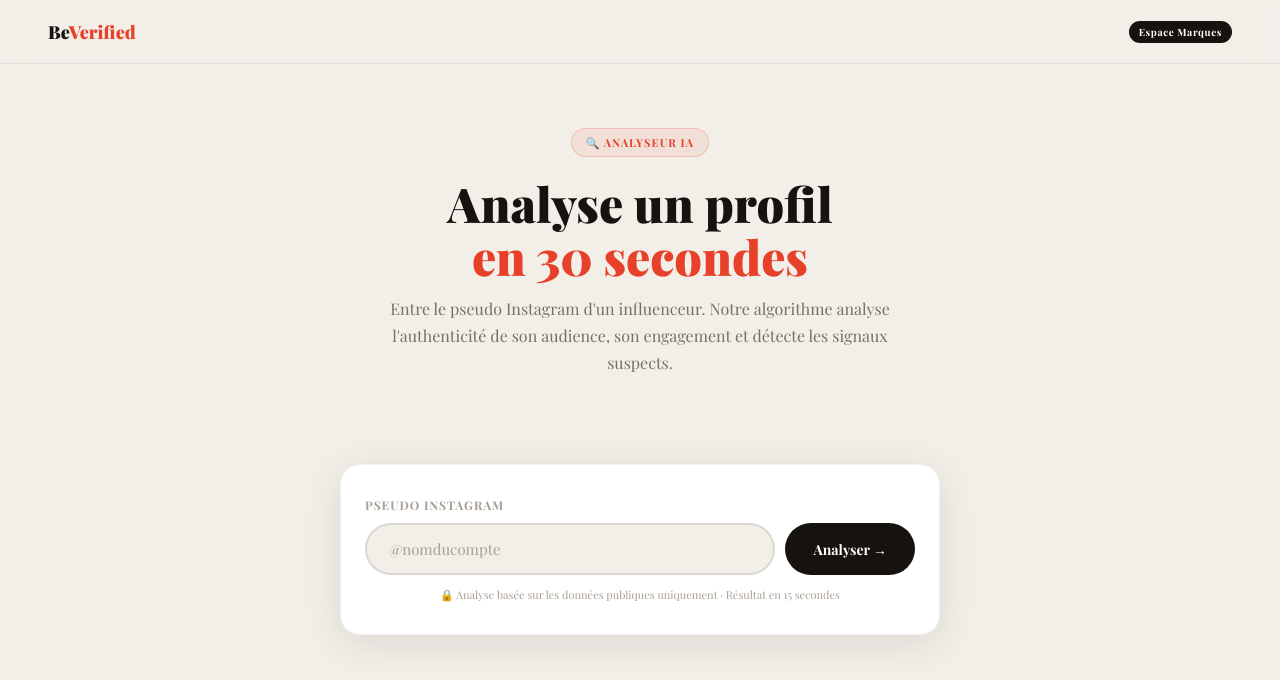
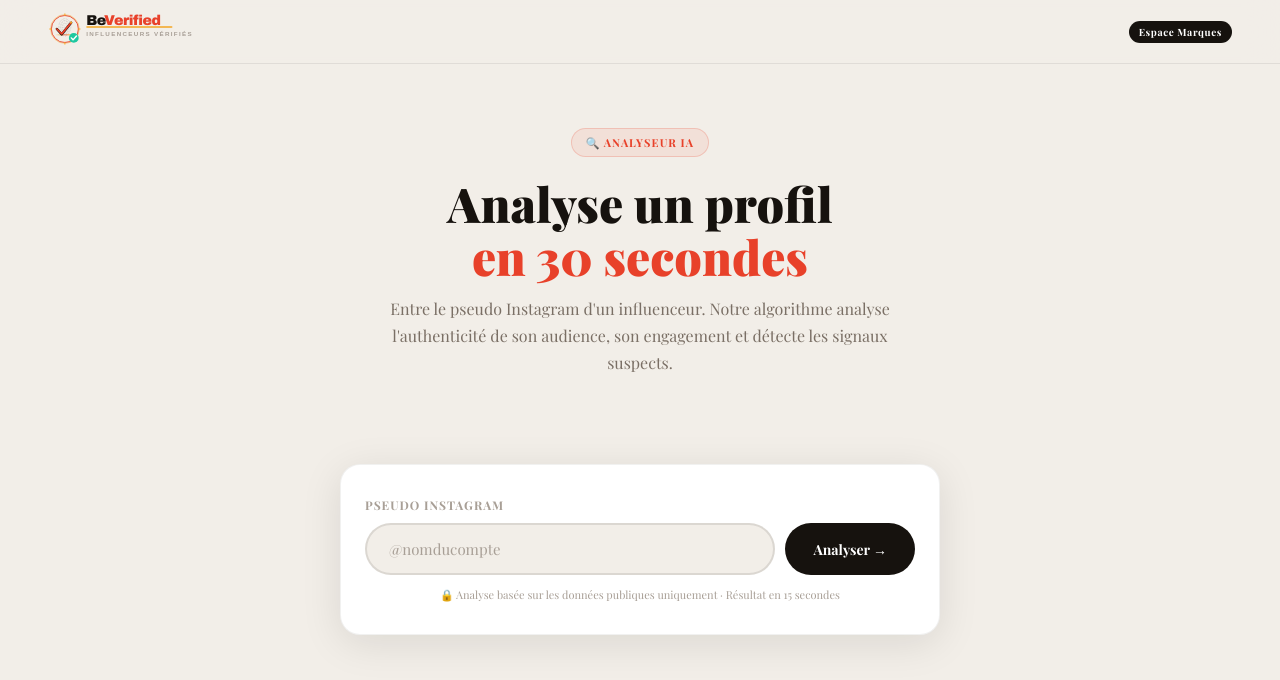
Before and after one commit to BeVerified-fr/beverified, a plain HTML site: page analyzer/index.html in a window 1280 px wide. Drawn offline with nearby package versions, Linux system fonts and the light colour scheme.

Commit message:
Update index.html

```diff
--- a/analyzer/index.html
+++ b/analyzer/index.html
@@ -151,7 +151,43 @@ nav{background:rgba(242,238,232,0.95);backdrop-filter:blur(16px);border-bottom:1
 <body>
 
 <nav>
-  <a href="/" class="nav-brand">Be<span>Verified</span></a>
+  <a href="/" class="nav-brand">
+    <svg width="160" height="32" viewBox="0 0 178 36" xmlns="http://www.w3.org/2000/svg">
+      <defs>
+        <clipPath id="bvan1"><circle cx="18" cy="18" r="15"/></clipPath>
+        <linearGradient id="bvan2" x1="0%" y1="0%" x2="100%" y2="0%">
+          <stop offset="0%" stop-color="#F5A623" stop-opacity="0"/>
+          <stop offset="30%" stop-color="#FF8C00" stop-opacity="1"/>
+          <stop offset="50%" stop-color="#E8412A" stop-opacity="1"/>
+          <stop offset="70%" stop-color="#FF8C00" stop-opacity="1"/>
+          <stop offset="100%" stop-color="#F5A623" stop-opacity="0"/>
+        </linearGradient>
+      </defs>
+      <circle cx="18" cy="18" r="17" fill="#F2EEE8"/>
+      <circle cx="18" cy="18" r="16.2" fill="none" stroke="#F5A623" stroke-width="0.5"/>
+      <circle cx="18" cy="18" r="15.2" fill="none" stroke="#E8412A" stroke-width="1"/>
+      <line x1="18" y1="1" x2="18" y2="3" stroke="#F5A623" stroke-width="1" stroke-linecap="square"/>
+      <line x1="18" y1="33" x2="18" y2="35" stroke="#F5A623" stroke-width="1" stroke-linecap="square"/>
+      <line x1="1" y1="18" x2="3" y2="18" stroke="#F5A623" stroke-width="1" stroke-linecap="square"/>
+      <line x1="33" y1="18" x2="35" y2="18" stroke="#F5A623" stroke-width="1" stroke-linecap="square"/>
+      <g clip-path="url(#bvan1)" opacity="0.11">
+        <path d="M17.2,18.8 Q16.8,17.8 17,16.5 Q17.5,15 18,14.8 Q18.5,15 19,16.5 Q19.2,17.8 18.8,18.8 Q18.4,20.2 18,20.5 Q17.6,20.2 17.2,18.8Z" fill="none" stroke="#16120E" stroke-width="1.2" stroke-dasharray="1,1"/>
+        <path d="M15.8,19.5 Q15,17.8 15.3,15.2 Q15.8,12 18,11.2 Q20.2,12 20.7,15.2 Q21,17.8 20.2,19.5 Q19.2,22 18,22.5 Q16.8,22 15.8,19.5Z" fill="none" stroke="#16120E" stroke-width="1.2" stroke-dasharray="1.5,1"/>
+        <path d="M14.2,20 Q13,17.5 13.5,13.8 Q14.2,9.5 18,8.5 Q21.8,9.5 22.5,13.8 Q23,17.5 21.8,20 Q20.5,23.5 18,24.5 Q15.5,23.5 14.2,20Z" fill="none" stroke="#16120E" stroke-width="1.2" stroke-dasharray="2,1"/>
+        <path d="M12.4,20.5 Q10.8,17.2 11.5,12.8 Q12.5,7.5 18,6.2 Q23.5,7.5 24.5,12.8 Q25.2,17.2 23.6,20.5 Q21.8,25 18,26.2 Q14.2,25 12.4,20.5Z" fill="none" stroke="#16120E" stroke-width="1.1" stroke-dasharray="2.5,1.2"/>
+      </g>
+      <rect x="7" y="24.1" width="22" height="0.8" rx="0.4" fill="url(#bvan2)" opacity="1"/>
+      <polyline points="9,18 14.5,24 25,11" fill="none" stroke="#16120E" stroke-width="2.8" stroke-linecap="round" stroke-linejoin="round"/>
+      <polyline points="9,18 14.5,23.5 25,10.8" fill="none" stroke="#E8412A" stroke-width="1.9" stroke-linecap="round" stroke-linejoin="round"/>
+      <circle cx="25" cy="10.8" r="1.2" fill="#F5A623"/>
+      <circle cx="28" cy="28" r="5.5" fill="#1EC8A0"/>
+      <polyline points="25.2,28 27.2,30.2 31,25.8" fill="none" stroke="white" stroke-width="1.6" stroke-linecap="round" stroke-linejoin="round"/>
+      <text x="42" y="13" font-family="Arial Black, sans-serif" font-weight="900" font-size="16" fill="#16120E" letter-spacing="-0.5">Be</text>
+      <text x="62" y="13" font-family="Arial Black, sans-serif" font-weight="900" font-size="16" fill="#E8412A" letter-spacing="-0.5">Verified</text>
+      <rect x="42" y="15" width="97" height="1.5" rx="0.75" fill="#F5A623"/>
+      <text x="42" y="26" font-family="Arial, sans-serif" font-size="7" fill="#A89F96" letter-spacing="1.5">INFLUENCEURS VÉRIFIÉS</text>
+    </svg>
+  </a>
   <span class="nav-tag">Espace Marques</span>
 </nav>
 
```
